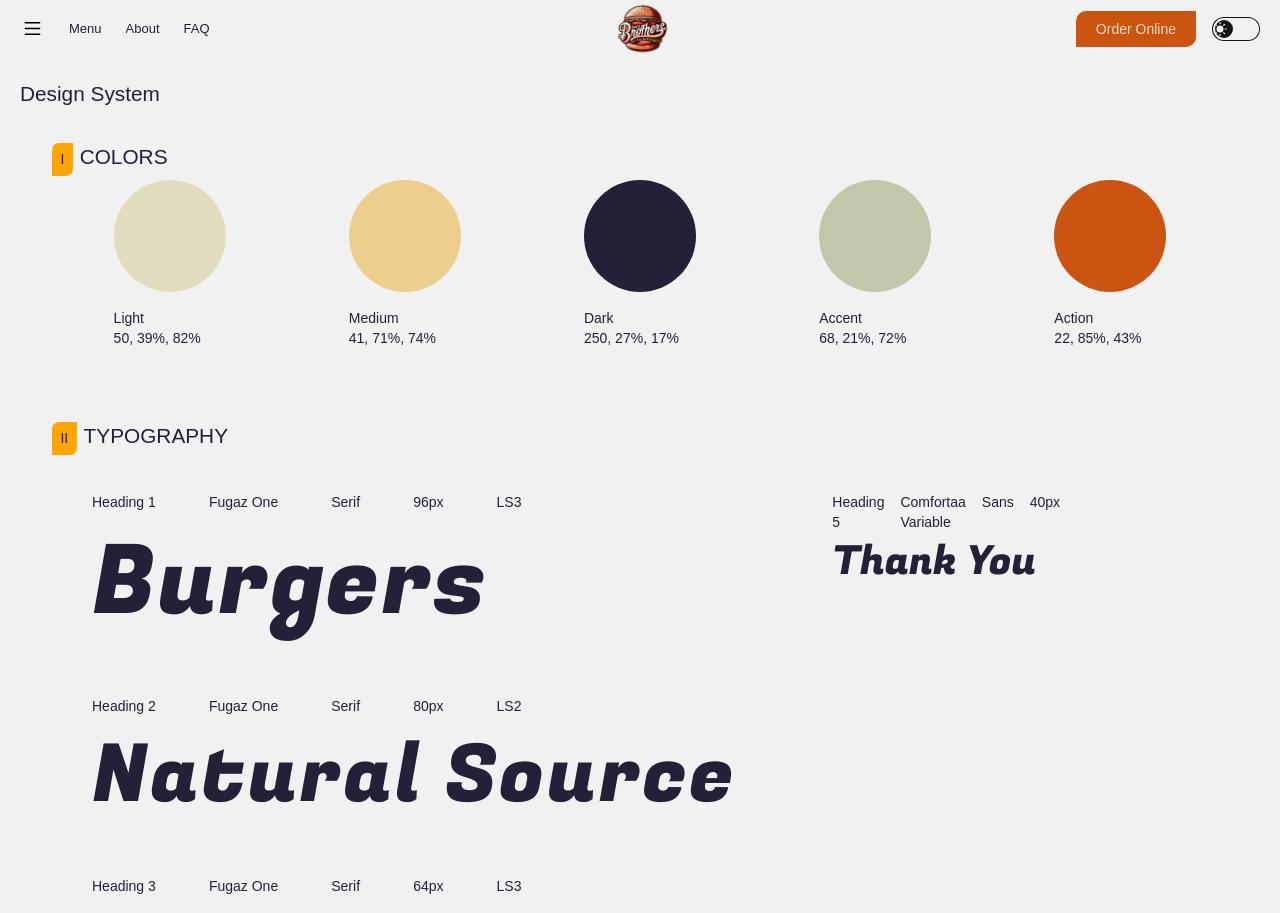
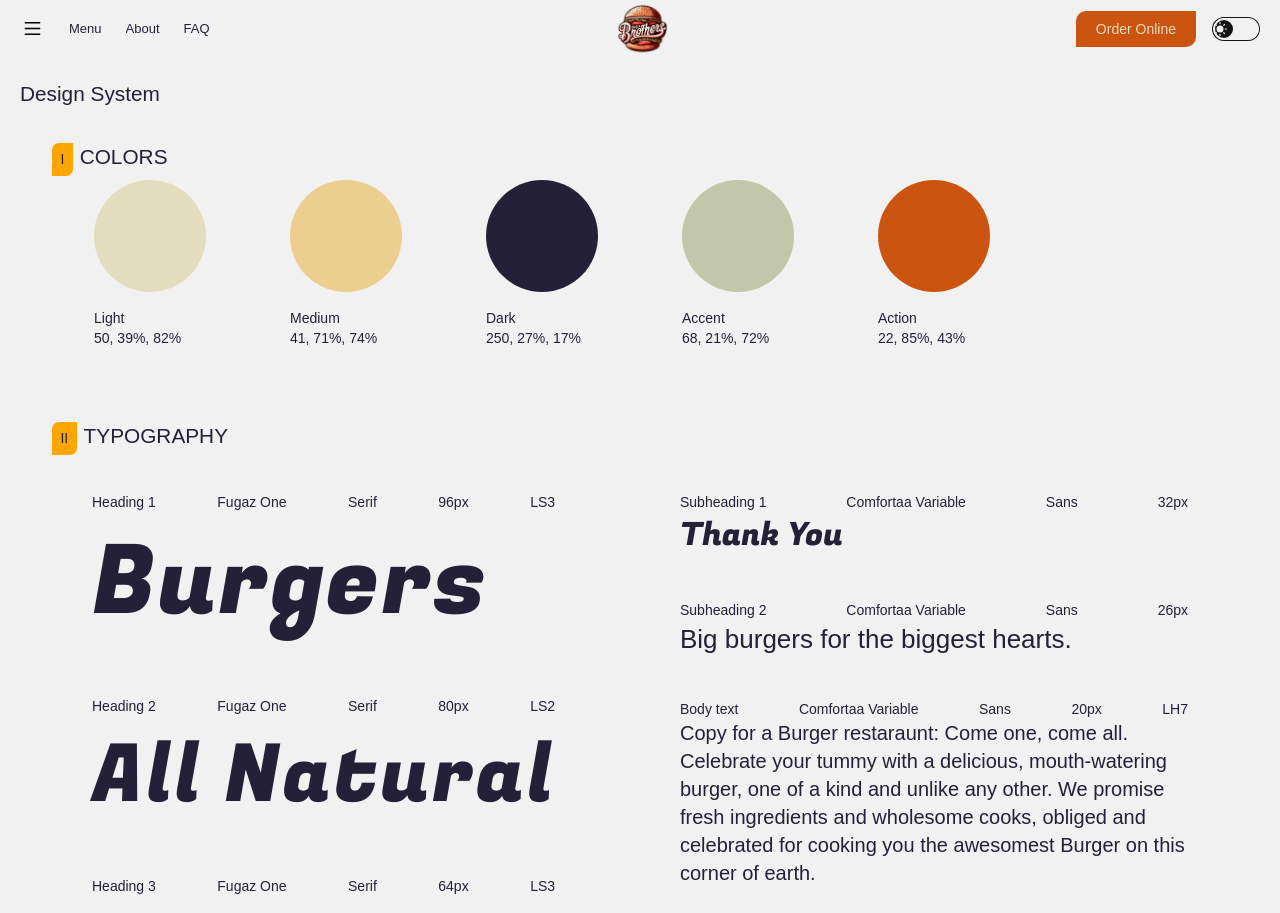
Before and after one commit to CEODemitri/burger-brothers, a SvelteKit app: page /Design in a window 1280 px wide. Shown: the top 913 px of the page. Built offline with nearby package versions, Linux system fonts and the light colour scheme; a web font is replaced by a local one.

Commit message:
finish typography on design page. moving on to the icons section

```diff
--- a/src/routes/Design/+page.svelte
+++ b/src/routes/Design/+page.svelte
@@ -1,4 +1,4 @@
-<div class="text-dark p-5">
+<div class="text-dark p-5 w-screen">
 	<h1 class="ff-sans">Design System</h1>
 
 	<!-- layout -->
@@ -20,7 +20,7 @@
 	<section class="p-8">
 		<h2><span class="text-sm">I</span>COLORS</h2>
 
-		<div class="flex justify-around p-2">
+		<div class="flex flex-wrap w-5/6 justify-around p-2">
 			<!-- 1 color -->
 			<article class="flex flex-col">
 				<!-- color -->
@@ -86,10 +86,11 @@
 	<section class="p-8">
 		<h2><span class="text-sm">II</span>TYPOGRAPHY</h2>
 
-		<div class="flex">
+		<div class="flex flex-wrap justify-between w-full">
+			<!-- typography first column -->
 			<div class="p-10 div">
 				<article>
-					<section class="text-sm flex w-2/3 justify-between">
+					<section class="text-sm flex justify-between">
 						<p>Heading 1</p>
 						<p>Fugaz One</p>
 						<p>Serif</p>
@@ -103,7 +104,7 @@
 				</article>
 
 				<article>
-					<section class="text-sm flex w-2/3 justify-between">
+					<section class="text-sm flex justify-between">
 						<p>Heading 2</p>
 						<p>Fugaz One</p>
 						<p>Serif</p>
@@ -112,12 +113,12 @@
 					</section>
 
 					<section class="text-[80px] ff-serif">
-						<h2 class="letter-spacing-2">Natural Source</h2>
+						<h2 class="letter-spacing-2">All Natural</h2>
 					</section>
 				</article>
 
 				<article>
-					<section class="text-sm flex w-2/3 justify-between">
+					<section class="text-sm flex justify-between">
 						<p>Heading 3</p>
 						<p>Fugaz One</p>
 						<p>Serif</p>
@@ -131,7 +132,7 @@
 				</article>
 
 				<article>
-					<section class="text-sm flex w-2/3 justify-between">
+					<section class="text-sm flex justify-between">
 						<p>Heading 4</p>
 						<p>Fugaz One</p>
 						<p>Serif</p>
@@ -145,49 +146,86 @@
 				</article>
 
 				<article>
-					<section class="text-sm flex w-2/3 justify-between">
+					<section class="text-sm flex justify-between">
 						<p>Heading 5</p>
 						<p>Comfortaa Variable</p>
 						<p>Sans</p>
 						<p>40px</p>
 					</section>
 
-					<section class="text-[40px] ff-serif">
+					<section class="text-[40px] ff-sans">
 						<h5>Thank You</h5>
 					</section>
 				</article>
 			</div>
 
 			<!-- typography second column -->
-			<div class="p-10">
+			<div class="p-10 w-1/2 div">
 				<article>
-					<section class="text-sm flex w-2/3 justify-between">
-						<p>Heading 5</p>
+					<section class="text-sm flex justify-between">
+						<p>Subheading 1</p>
 						<p>Comfortaa Variable</p>
 						<p>Sans</p>
-						<p>40px</p>
+						<p>32px</p>
 					</section>
 
-					<section class="text-[40px] ff-serif">
+					<section class="text-[32px] ff-serif">
 						<h5>Thank You</h5>
+					</section>
+				</article>
+
+				<article>
+					<section class="text-sm flex justify-between">
+						<p>Subheading 2</p>
+						<p>Comfortaa Variable</p>
+						<p>Sans</p>
+						<p>26px</p>
+					</section>
+
+					<section class="text-[26px] ff-sans">
+						<h5>Big burgers for the biggest hearts.</h5>
+					</section>
+				</article>
+
+				<article>
+					<section class="text-sm flex justify-between">
+						<p>Body text</p>
+						<p>Comfortaa Variable</p>
+						<p>Sans</p>
+						<p>20px</p>
+						<p>LH7</p>
+					</section>
+
+					<section class="text-[20px] ff-sans leading-7">
+						<h5>Copy for a Burger restaraunt: Come one, come all. Celebrate your tummy with a delicious, mouth-watering burger, one of a kind and unlike any other. We promise fresh ingredients and wholesome cooks, obliged and celebrated for cooking you the awesomest Burger on this corner of earth.</h5>
+					</section>
+				</article>
+
+				<article>
+					<section class="text-sm flex justify-between">
+						<p>Navigation</p>
+						<p>Comfortaa Variable</p>
+						<p>Sans</p>
+						<p>20px</p>
+					</section>
+
+					<section class="text-[13px] ff-sans uppercase">
+						<p>Menu</p>
 					</section>
 				</article>
 			</div>
 		</div>
 	</section>
+
+	<section class="p-8">
+		<h2><span class="text-sm">III</span>ICONS</h2>
+
+		<!-- place icons in side here -->
+        <div></div>
+	</section>
 </div>
 
 <style>
-	h1,
-	h2,
-	h3,
-	h4,
-	h5 {
-		padding: 0;
-		margin: 0;
-		box-sizing: content-box;
-	}
-
 	h2 span {
 		margin-right: 0.5em;
 		background-color: orange;
```
Also changed, not shown: 1 other file (tests, documents, lock files or other folders).
